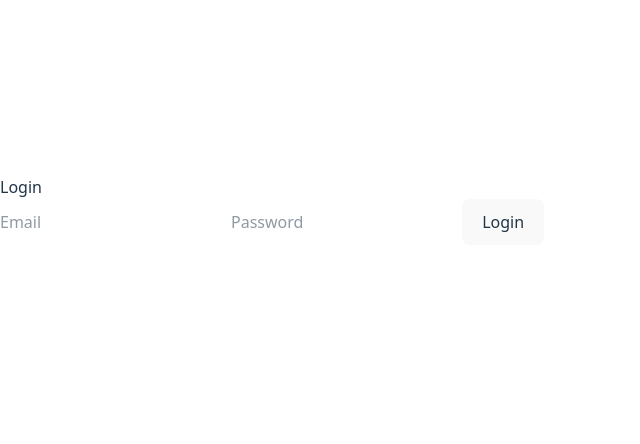
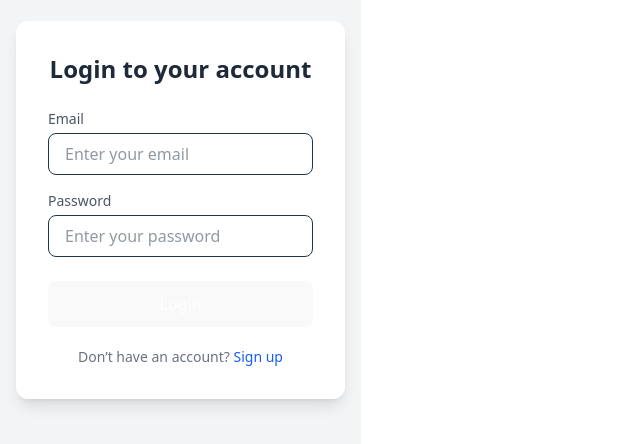
Before and after one commit to Rahul-5555/Inverntory, a React (Vite) app in the folder frontend/: page /login in a window 1280 px wide. Shown: the part 190-634 px from the top of the page, without its empty margins (0-640 px from the left). Built offline with nearby package versions, Linux system fonts and the light colour scheme.

Commit message:
improve login.jsx

```diff
--- a/frontend/src/pages/Login.jsx
+++ b/frontend/src/pages/Login.jsx
@@ -1,38 +1,95 @@
-import React from "react";
-import { useState, useContext } from "react";
+import React, { useState, useContext } from "react";
 import { apiRequest } from "../services/api";
 import { AuthContext } from "../context/AuthContext";
 
 const Login = () => {
   const { login } = useContext(AuthContext);
+
   const [email, setEmail] = useState("");
   const [password, setPassword] = useState("");
+  const [loading, setLoading] = useState(false);
 
   const handleSubmit = async (e) => {
     e.preventDefault();
+    setLoading(true);
+
     try {
       const data = await apiRequest("/auth/login", "POST", {
         email,
         password,
       });
+
       login(data);
       window.location.href = "/";
     } catch (err) {
       alert(err.message);
+    } finally {
+      setLoading(false);
     }
   };
 
   return (
-    <form onSubmit={handleSubmit}>
-      <h2>Login</h2>
-      <input placeholder="Email" onChange={(e) => setEmail(e.target.value)} />
-      <input
-        type="password"
-        placeholder="Password"
-        onChange={(e) => setPassword(e.target.value)}
-      />
-      <button>Login</button>
-    </form>
+    <div className="min-h-screen flex items-center justify-center bg-gray-100 px-4">
+      <form
+        onSubmit={handleSubmit}
+        className="w-full max-w-md bg-white p-8 rounded-xl shadow-lg"
+      >
+        <h2 className="text-2xl font-bold text-center text-gray-800 mb-6">
+          Login to your account
+        </h2>
+
+        {/* Email */}
+        <div className="mb-4">
+          <label className="block text-sm font-medium text-gray-600 mb-1">
+            Email
+          </label>
+          <input
+            type="email"
+            placeholder="Enter your email"
+            value={email}
+            onChange={(e) => setEmail(e.target.value)}
+            required
+            className="w-full px-4 py-2 border rounded-lg outline-none focus:ring-2 focus:ring-blue-500 focus:border-blue-500"
+          />
+        </div>
+
+        {/* Password */}
+        <div className="mb-6">
+          <label className="block text-sm font-medium text-gray-600 mb-1">
+            Password
+          </label>
+          <input
+            type="password"
+            placeholder="Enter your password"
+            value={password}
+            onChange={(e) => setPassword(e.target.value)}
+            required
+            className="w-full px-4 py-2 border rounded-lg outline-none focus:ring-2 focus:ring-blue-500 focus:border-blue-500"
+          />
+        </div>
+
+        {/* Button */}
+        <button
+          type="submit"
+          disabled={loading}
+          className={`w-full py-2 rounded-lg text-white font-semibold transition
+            ${loading
+              ? "bg-blue-300 cursor-not-allowed"
+              : "bg-blue-600 hover:bg-blue-700"
+            }`}
+        >
+          {loading ? "Logging in..." : "Login"}
+        </button>
+
+        {/* Footer */}
+        <p className="text-center text-sm text-gray-500 mt-5">
+          Don’t have an account?{" "}
+          <span className="text-blue-600 hover:underline cursor-pointer">
+            Sign up
+          </span>
+        </p>
+      </form>
+    </div>
   );
 };
 
```
